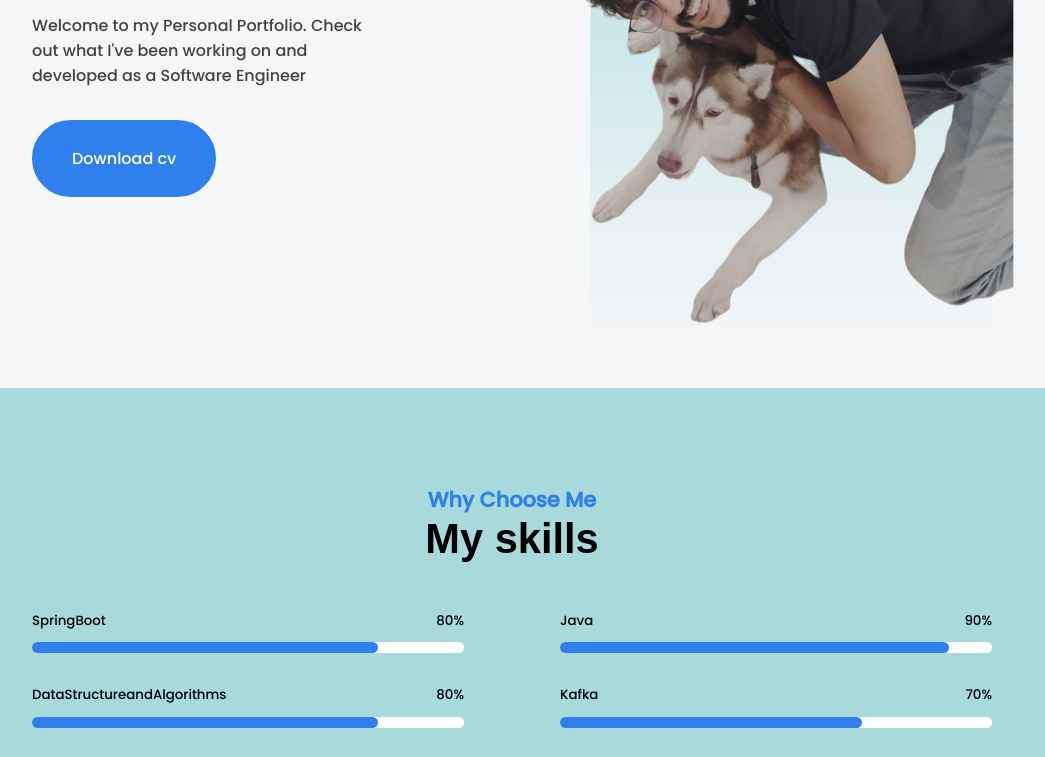
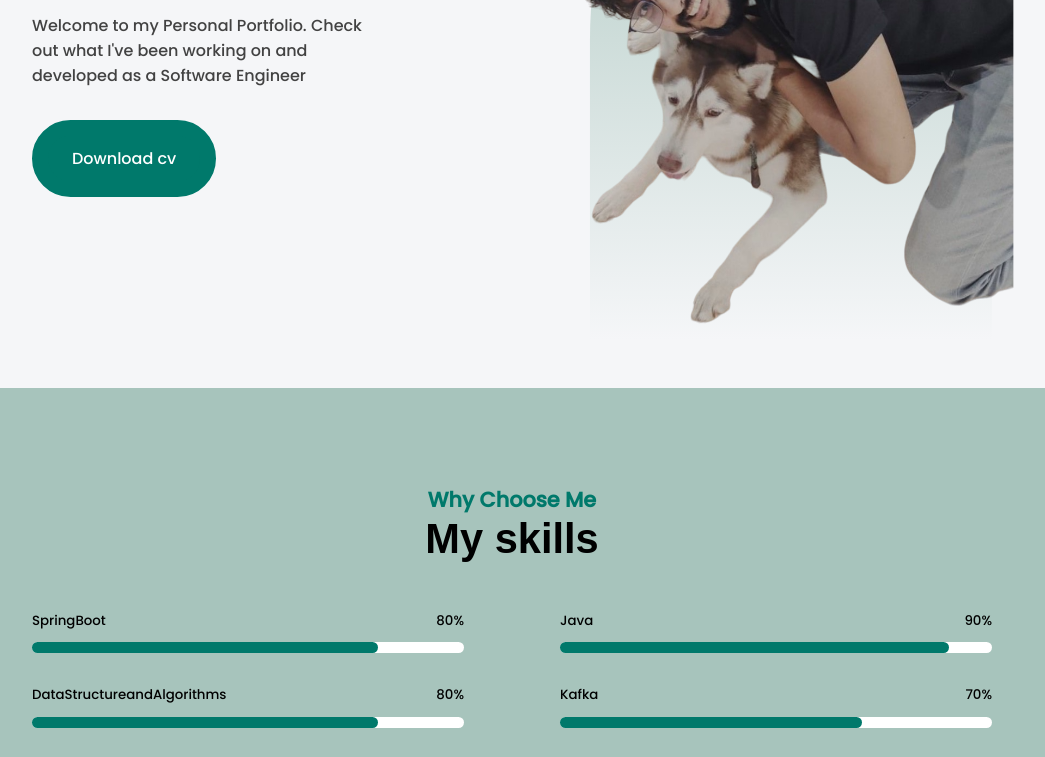
Before and after one commit to shkkr01/PortfolioWebsite, a plain HTML site: page index.html in a window 1280 px wide. Shown: the part 412-1169 px from the top of the page, without its empty margins (128-1173 px from the left). Drawn offline with Linux system fonts and the light colour scheme; a web font is replaced by a local one.

Commit message:
Update style.css

```diff
--- a/style.css
+++ b/style.css
@@ -11,8 +11,8 @@
     --black: #000;
     --primary-grey: #424242;
     --secondary-grey: #F5F6F8;
-    --primary-pink: #2F80ED;
-    --secondary-pink: #A8DADC;
+    --primary-pink: #00796B;
+    --secondary-pink: #A7C4BC;
 }
 html{
     scroll-behavior: smooth;
```
